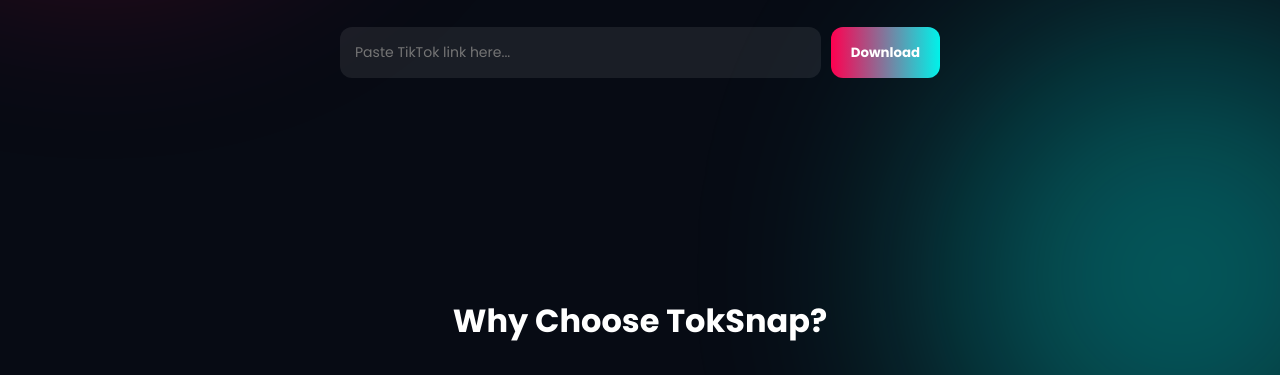
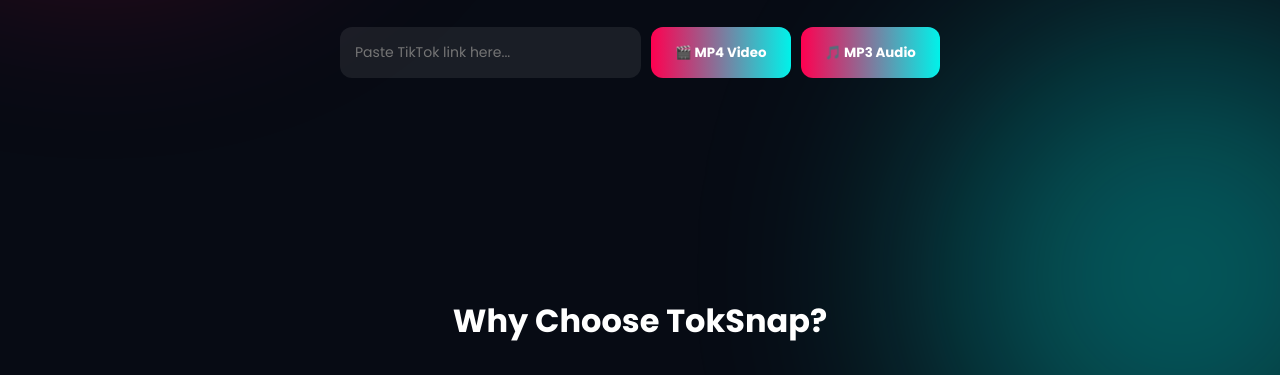
Before and after one commit to yahyaagus204-maker/Tiktok-Downloader-, a website: page index.html in a window 1280 px wide. Shown: the part 425-800 px from the top of the page. Drawn offline with Linux system fonts and the light colour scheme.

Commit message:
upgrade TokSnap premium UI

```diff
--- a/index.html
+++ b/index.html
@@ -35,9 +35,13 @@
     </p>
 
     <div class="download-box">
-      <input type="text" id="url" placeholder="Paste TikTok link here...">
-      <button onclick="download('mp4')">Download</button>
-    </div>
+  <input type="text" id="url" placeholder="Paste TikTok link here...">
+
+  <div style="display:flex; gap:10px; width:100%;">
+    <button onclick="download('mp4')">🎬 MP4 Video</button>
+    <button onclick="download('mp3')">🎵 MP3 Audio</button>
+  </div>
+</div>
 
     <div id="previewBox"></div>
     <div id="result"></div>
--- a/style.css
+++ b/style.css
@@ -137,6 +137,10 @@
 
 button:hover{
   transform:scale(1.05);
+}
+
+.download-box button{
+  flex:1;
 }
 
 /* ======================
```
